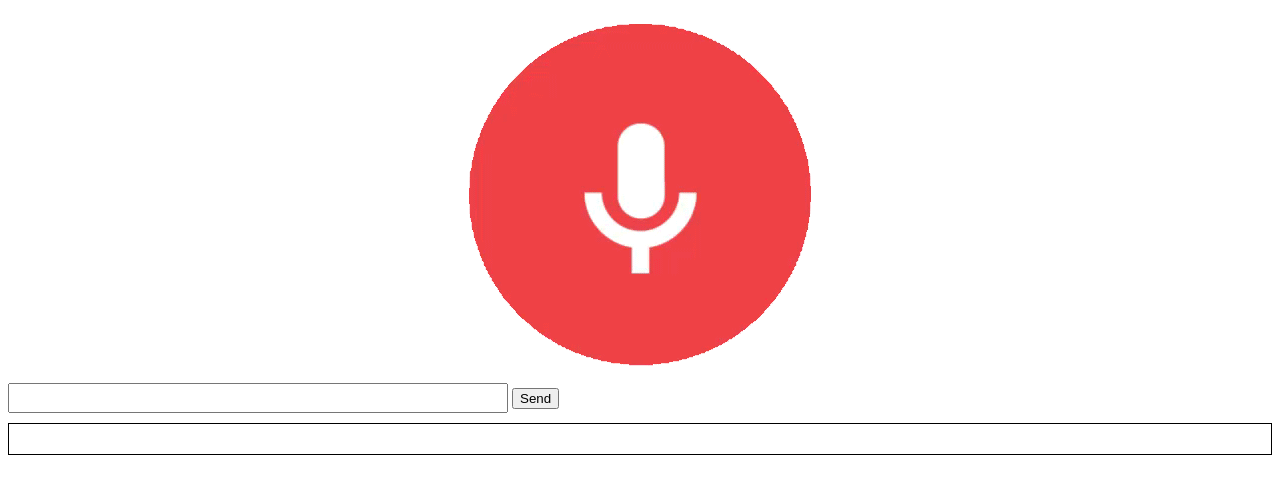
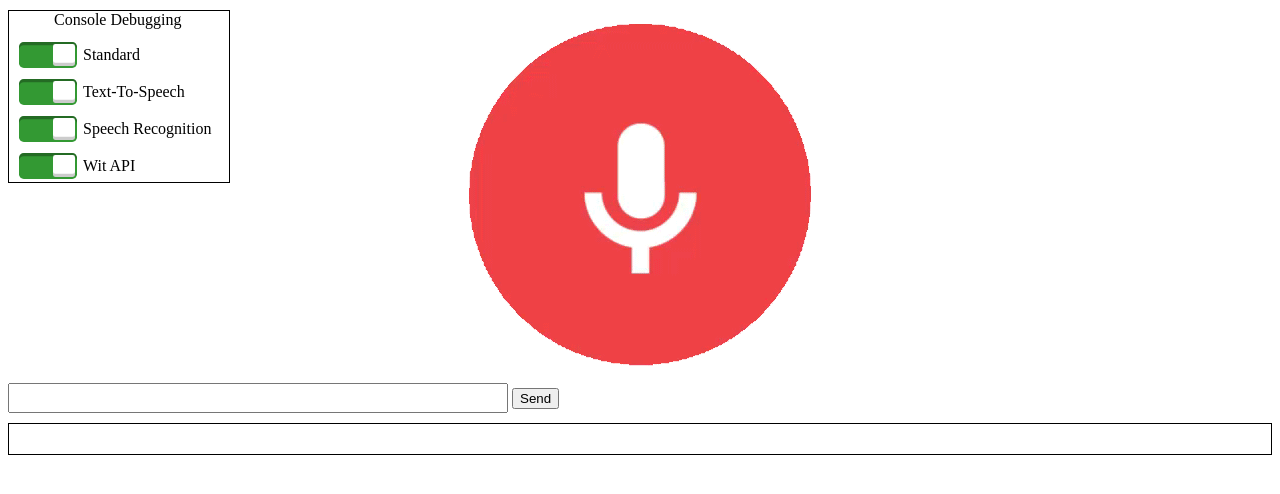
Before and after one commit to Zetaphor/superbot, a plain HTML site: page index.html in a window 1280 px wide. Drawn offline with Linux system fonts and the light colour scheme.

Commit message:
Added output debug controls

```diff
--- a/css/index.css
+++ b/css/index.css
@@ -34,3 +34,23 @@
 	height: 30px;
 	margin-bottom: 10px;
 }
+
+#debugLabel {
+	width: 65%;
+	margin: 0 auto;
+	padding-bottom: 10px;
+}
+
+#debugControls {
+	position: fixed;
+	top: 10;
+	border: 1px solid black;
+	padding-left: 10px;
+	padding-right: 10px;
+	width: 200px;
+	display: none;
+}
+
+#debugControls > label {
+	margin-right: 10px;
+}
--- /dev/null
+++ b/css/switches.css
@@ -0,0 +1,56 @@
+input.switch:empty
+{
+	margin-left: -999px;
+}
+
+input.switch:empty ~ label
+{
+	position: relative;
+	float: left;
+	line-height: 1.6em;
+	text-indent: 4em;
+	margin: 0.2em 0;
+	cursor: pointer;
+  -webkit-user-select: none;
+  -moz-user-select: none;
+  -ms-user-select: none;
+  user-select: none;
+}
+
+input.switch:empty ~ label:before,
+input.switch:empty ~ label:after
+{
+	position: absolute;
+	display: block;
+	top: 0;
+	bottom: 0;
+	left: 0;
+	content: ' ';
+	width: 3.6em;
+	background-color: #c33;
+	border-radius: 0.3em;
+	box-shadow: inset 0 0.2em 0 rgba(0,0,0,0.3);
+	-webkit-transition: all 100ms ease-in;
+  transition: all 100ms ease-in;
+}
+
+input.switch:empty ~ label:after
+{
+	width: 1.4em;
+	top: 0.1em;
+	bottom: 0.1em;
+	margin-left: 0.1em;
+	background-color: #fff;
+	border-radius: 0.15em;
+	box-shadow: inset 0 -0.2em 0 rgba(0,0,0,0.2);
+}
+
+input.switch:checked ~ label:before
+{
+	background-color: #393;
+}
+
+input.switch:checked ~ label:after
+{
+	margin-left: 2.1em;
+}
--- a/index.html
+++ b/index.html
@@ -2,6 +2,7 @@
     <head>
         <title>SuperBot</title>
         <link rel="stylesheet" href="css/index.css">
+        <link rel="stylesheet" href="css/switches.css">
         <script src="lib/jquery-1.11.1.min.js"></script>
         <script src="js/index.js"></script>
         <script src="js/voice.js"></script>
@@ -28,5 +29,27 @@
             <input type="button" id="submitMessage" value="Send">
         </div>
         <div id="transcript">&nbsp;</div>
+        <div id="debugControls">
+            <div id="debugLabel">Console Debugging</div>
+                <div>
+                    <input type="checkbox" id="switchDebug" name="debug" class="switch debugSwitch" checked/>
+                    <label for="switchDebug">Standard</label>
+                </div>
+                <br />
+                <div>
+                    <input type="checkbox" id="switchSpeech" name="speechDebug" class="switch debugSwitch" checked/>
+                    <label for="switchSpeech">Text-To-Speech</label>
+                </div>
+                <br />
+                <div>
+                    <input type="checkbox" id="switchRecognition" name="recognitionDebug" class="switch debugSwitch" checked/>
+                    <label for="switchRecognition">Speech Recognition</label>
+                </div>
+                <br />
+                <div>
+                    <input type="checkbox" id="switchWit" name="witDebug" class="switch debugSwitch" checked/>
+                    <label for="switchWit">Wit API</label>
+                </div>
+        </div>
     </body>
 </html>
--- a/js/index.js
+++ b/js/index.js
@@ -1,8 +1,11 @@
 $(document).ready(function() {
-	var debug = true;
-	var speechDebug = true;
-	var recognitionDebug = true;
-	var witDebug = true;
+	var debugStates = {
+		debugControls: true,
+		debug: true,
+		speechDebug: true,
+		recognitionDebug: true,
+		witDebug: true,
+	};
 
 	$('#submitMessage').click(function() {
 		$.apiRequest($('#messageText').val());
@@ -24,19 +27,26 @@ $(document).ready(function() {
 		var outputDebug = false;
 		switch(type) {
 			case "SPEECH":
-				if (speechDebug) outputDebug = true;
+				if (debugStates['speechDebug']) outputDebug = true;
 				break;
 			case "WIT-API":
-				if (witDebug) outputDebug = true;
+				if (debugStates['witDebug']) outputDebug = true;
 				break;
 			case "RECOGNITION":
-				if (recognitionDebug) outputDebug = true;
+				if (debugStates['recognitionDebug']) outputDebug = true;
 				break;
 			default:
-				if (debug) outputDebug = true;
+				if (debugStates['debug']) outputDebug = true;
 				break;
 		}
 
 		if (outputDebug) console.log('[' + type + '] ' + message);
 	};
+
+	$('.debugSwitch').change(function() {
+		var checked = $(this).prop('checked');
+		debugStates[$(this).attr('name')] = checked;
+	});
+
+	if (debugStates['debugControls']) $('#debugControls').fadeIn('slow');
 });
```
